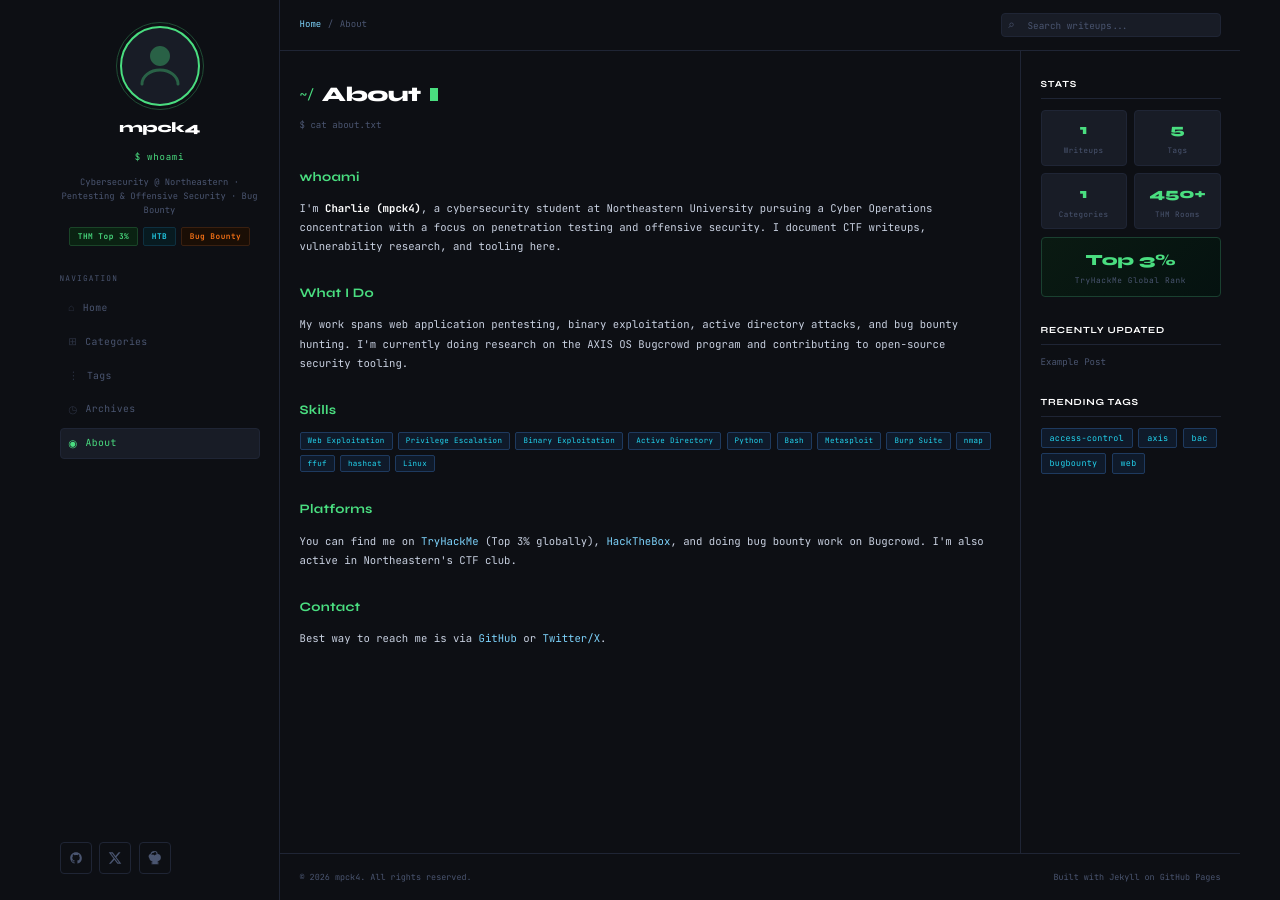
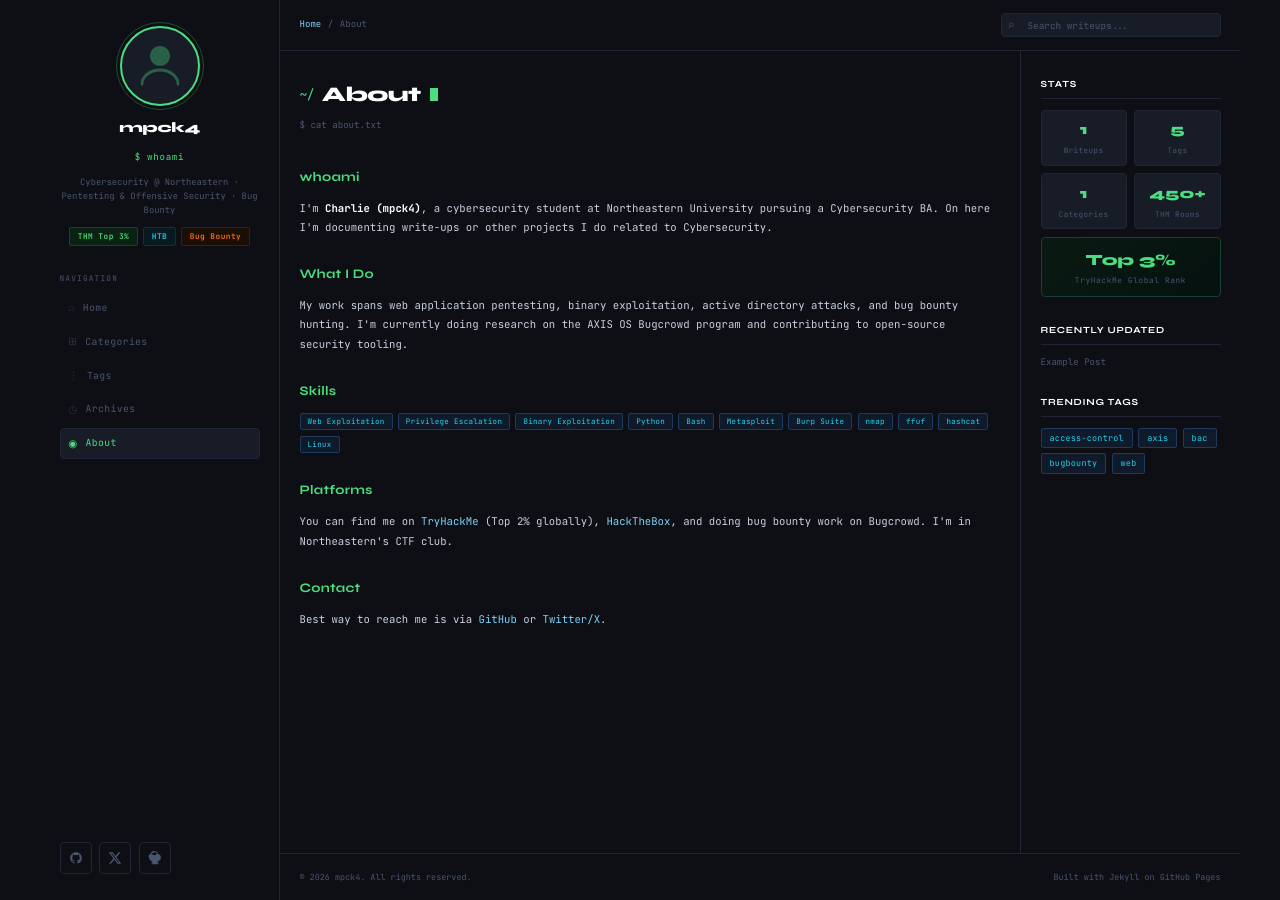
Before and after one commit to mpck4/mpck4.github.io, a Jekyll site: the page built from _pages/about.md, in a window 1280 px wide. Built offline with Jekyll 4.4.1, drawn with Linux system fonts in a browser that asks for light colours.

Commit message:
update
Updated personal information and achievements.

```diff
--- a/_pages/about.md
+++ b/_pages/about.md
@@ -14,8 +14,7 @@ permalink: /about/
   <h2>whoami</h2>
   <p>
     I'm <strong style="color:#fff">Charlie (mpck4)</strong>, a cybersecurity student at Northeastern University
-    pursuing a Cyber Operations concentration with a focus on penetration testing and offensive security.
-    I document CTF writeups, vulnerability research, and tooling here.
+    pursuing a Cybersecurity BA. On here I'm documenting write-ups or other projects I do related to Cybersecurity.
   </p>
 
   <h2>What I Do</h2>
@@ -29,7 +28,6 @@ permalink: /about/
     <span class="tag-pill">Web Exploitation</span>
     <span class="tag-pill">Privilege Escalation</span>
     <span class="tag-pill">Binary Exploitation</span>
-    <span class="tag-pill">Active Directory</span>
     <span class="tag-pill">Python</span>
     <span class="tag-pill">Bash</span>
     <span class="tag-pill">Metasploit</span>
@@ -42,9 +40,9 @@ permalink: /about/
 
   <h2>Platforms</h2>
   <p>
-    You can find me on <a href="https://tryhackme.com/p/mpck4" target="_blank">TryHackMe</a> (Top 3% globally),
+    You can find me on <a href="https://tryhackme.com/p/mpck4" target="_blank">TryHackMe</a> (Top 2% globally),
     <a href="https://hackthebox.com" target="_blank">HackTheBox</a>, and doing bug bounty work on Bugcrowd.
-    I'm also active in Northeastern's CTF club.
+    I'm in Northeastern's CTF club.
   </p>
 
   <h2>Contact</h2>
```
